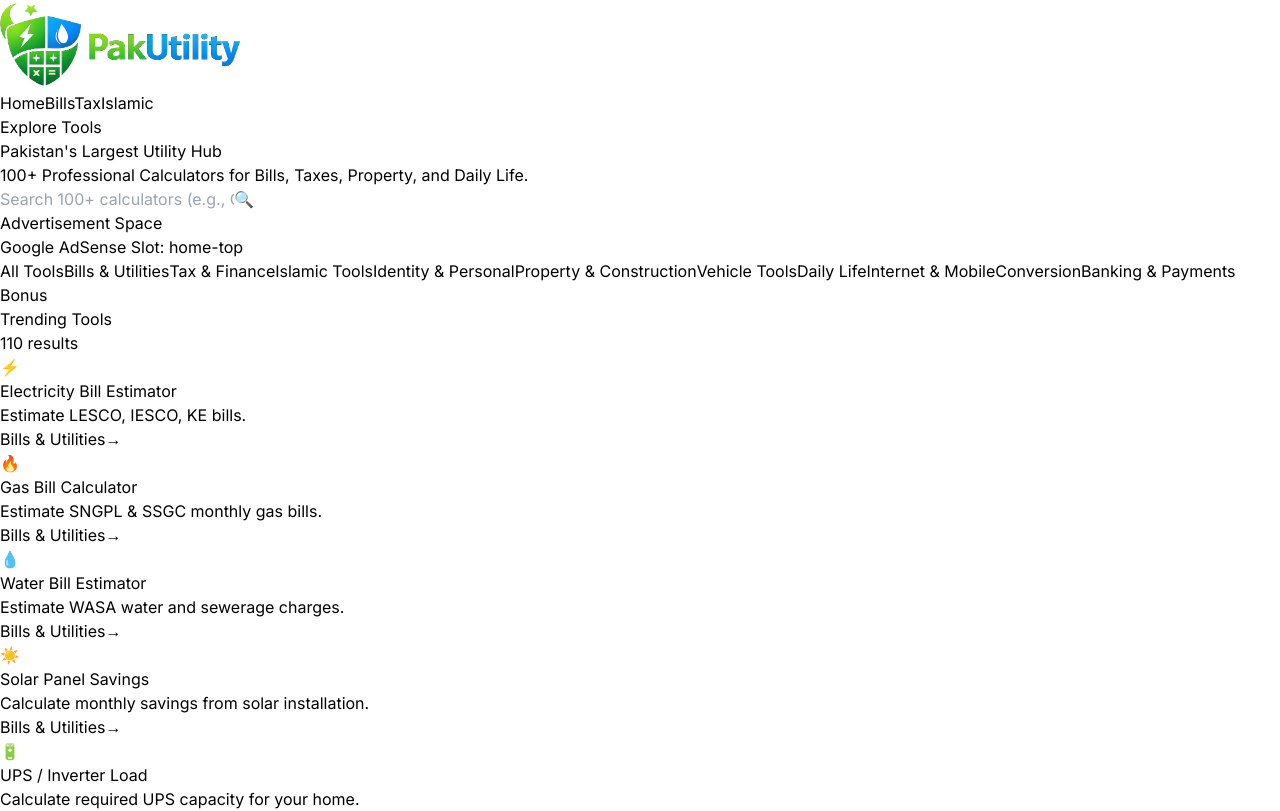
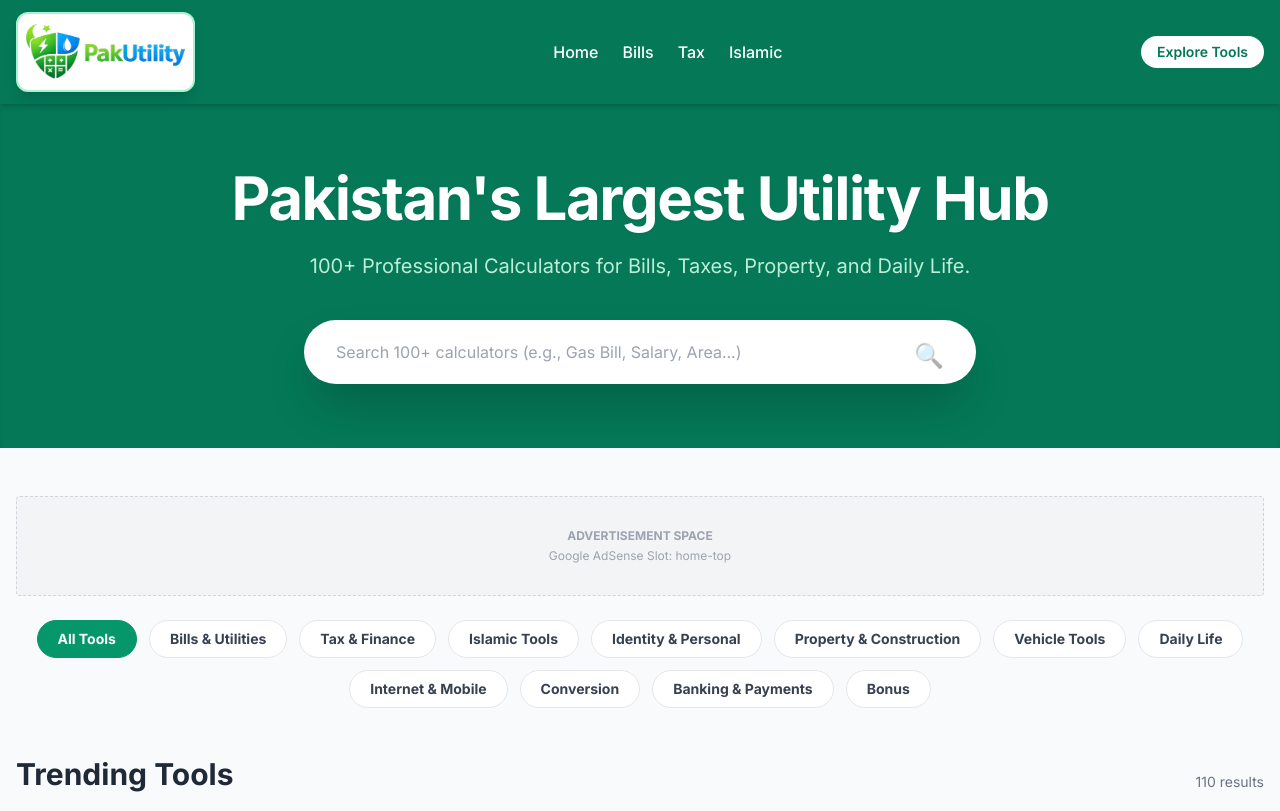
Before and after one commit to moneypower12121-byte/PakUtility, a Next.js app: page / in a window 1280 px wide. Shown: the top 811 px of the page. Built offline with nearby package versions, Linux system fonts and the light colour scheme.

Commit message:
Fix: Added Tailwind and PostCSS configs to restore CSS styling

```diff
--- a/pages/_app.tsx
+++ b/pages/_app.tsx
@@ -1,6 +1,5 @@
-
 import type { AppProps } from 'next/app';
-import '../public/index.css';
+import '../styles/globals.css';
 import Layout from '../components/Layout';
 
 function MyApp({ Component, pageProps }: AppProps) {
--- /dev/null
+++ b/postcss.config.js
@@ -0,0 +1,6 @@
+module.exports = {
+  plugins: {
+    tailwindcss: {},
+    autoprefixer: {},
+  },
+}
--- /dev/null
+++ b/tailwind.config.js
@@ -0,0 +1,11 @@
+/** @type {import('tailwindcss').Config} */
+module.exports = {
+  content: [
+    "./pages/**/*.{js,ts,jsx,tsx}",
+    "./components/**/*.{js,ts,jsx,tsx}",
+  ],
+  theme: {
+    extend: {},
+  },
+  plugins: [],
+}
```
Also changed, not shown: styles/globals.css (renamed from public/index.css).
